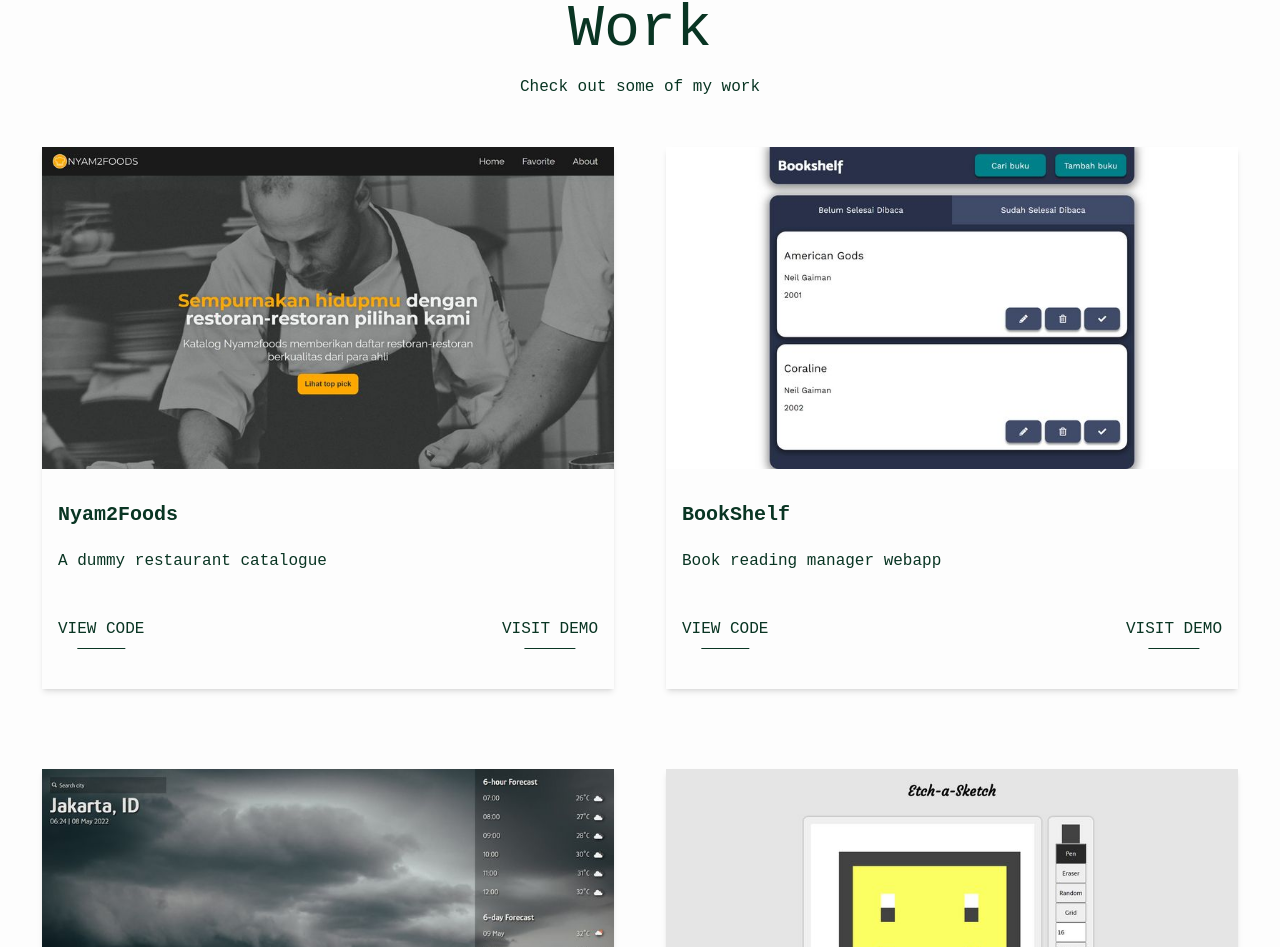
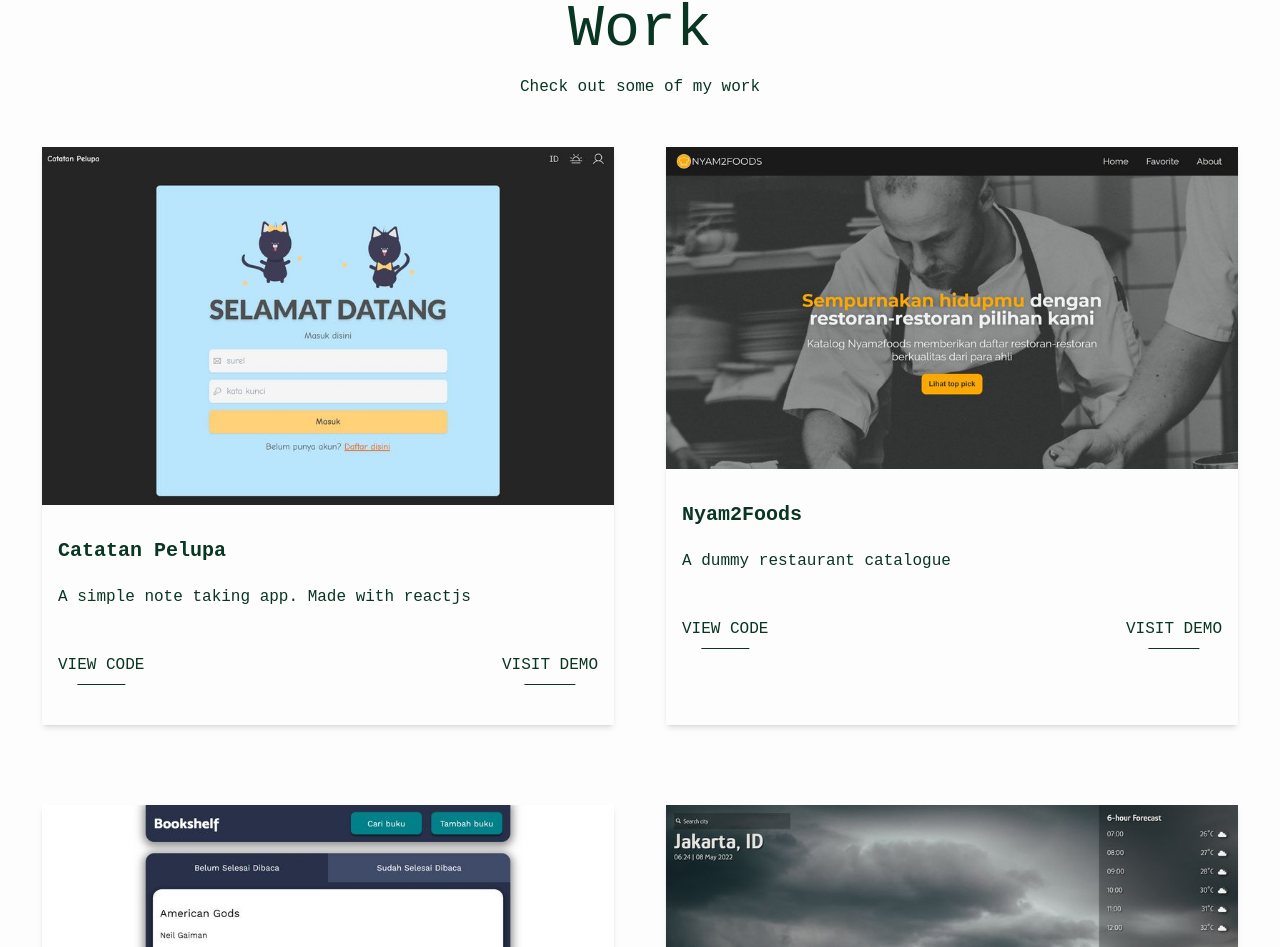
Before and after one commit to lukpaikat/my-portfolio-website, a React (Create React App) app: page / in a window 1280 px wide. Shown: the part 2349-3296 px from the top of the page. Built offline with nearby package versions, Linux system fonts and the light colour scheme.

Commit message:
add catatan pelupa image and data

```diff
--- a/src/assets/images/work-images/index.js
+++ b/src/assets/images/work-images/index.js
@@ -10,11 +10,17 @@ import nyam2FoodsImage from './nyam2-foods.netlify.app_medium.jpg';
 import nyam2FoodsImageSmall from './nyam2-foods.netlify.app_small.jpg';
 import myPortfolioWebsiteImage from './mhasbisaputra.my.id__medium.jpg';
 import myPortfolioWebsiteImageSmall from './mhasbisaputra.my.id__small.jpg';
+import catatanPelupaImage from './catatan-pelupa_medium.jpg';
+import catatanPelupaImageSmall from './catatan-pelupa_small.jpg';
 
 const workImages = {
   bookShelf: {
     medium: bookShelfImage,
     small: bookShelfImageSmall,
+  },
+  catatanPelupa: {
+    medium: catatanPelupaImage,
+    small: catatanPelupaImageSmall,
   },
   justWeather: {
     medium: justWeatherImage,
--- a/src/data/workData.js
+++ b/src/data/workData.js
@@ -1,6 +1,14 @@
 import workImages from '../assets/images/work-images';
 
 const workData = [
+  {
+    name: 'Catatan Pelupa',
+    description: 'A simple note taking app. Made with reactjs',
+    image: workImages.catatanPelupa.medium,
+    imageSmall: workImages.catatanPelupa.small,
+    url: 'https://catatan-pelupa-lukpaikat.netlify.app/',
+    codeUrl: 'https://gitfront.io/r/lukpaikat/aYWy32Bkf2uJ/catatan-pelupa/',
+  },
   {
     name: 'Nyam2Foods',
     description: 'A dummy restaurant catalogue',
```
Also changed, not shown: src/assets/images/work-images/catatan-pelupa_medium.jpg (added), src/assets/images/work-images/catatan-pelupa_small.jpg (added).
